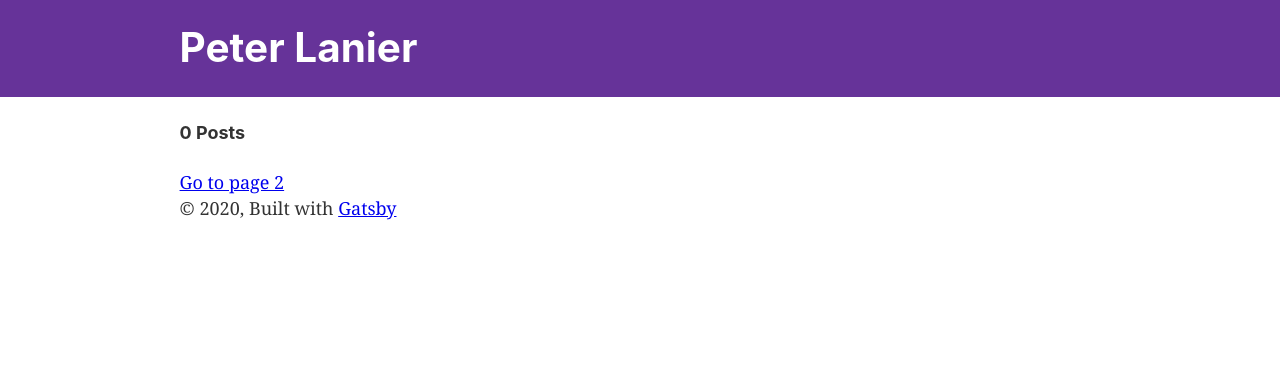
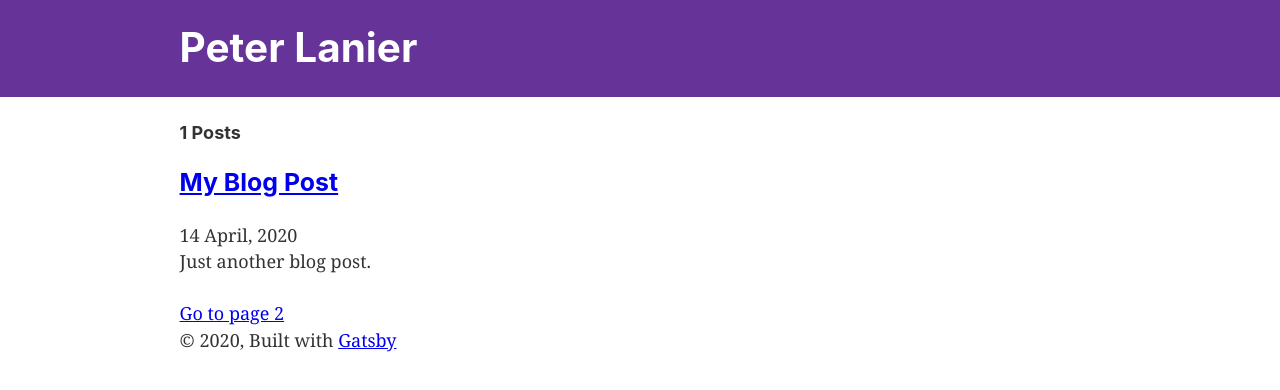
Before and after one commit to peterlanier/gatsby-blog, a Gatsby site: page / in a window 1280 px wide. Built offline with nearby package versions, Linux system fonts and the light colour scheme; Gatsby itself is replaced by a stand-in of ours.

Commit message:
dummy post for not breaking the build

```diff
--- a/src/pages/index.js
+++ b/src/pages/index.js
@@ -12,10 +12,9 @@ const IndexPage = ({ data }) => (
     {data.allMarkdownRemark.edges.map(({ node }) => (
       <div key={node.id}>
         <Link to={node.fields.slug}>
-          <h3>
-            {node.frontmatter.title} <span>— {node.frontmatter.date}</span>
-          </h3>
+          <h3>{node.frontmatter.title}</h3>
         </Link>
+        {node.frontmatter.date}
         <p>{node.excerpt}</p>
       </div>
     ))}
@@ -27,7 +26,7 @@ export default IndexPage
 
 export const query = graphql`
   query {
-    allMarkdownRemark {
+    allMarkdownRemark(sort: { fields: [frontmatter___date], order: DESC }) {
       totalCount
       edges {
         node {
--- /dev/null
+++ b/src/pages/post.md
@@ -0,0 +1,6 @@
+---
+title: "My Blog Post"
+date: "2020-04-14"
+---
+
+Just another blog post.
```
